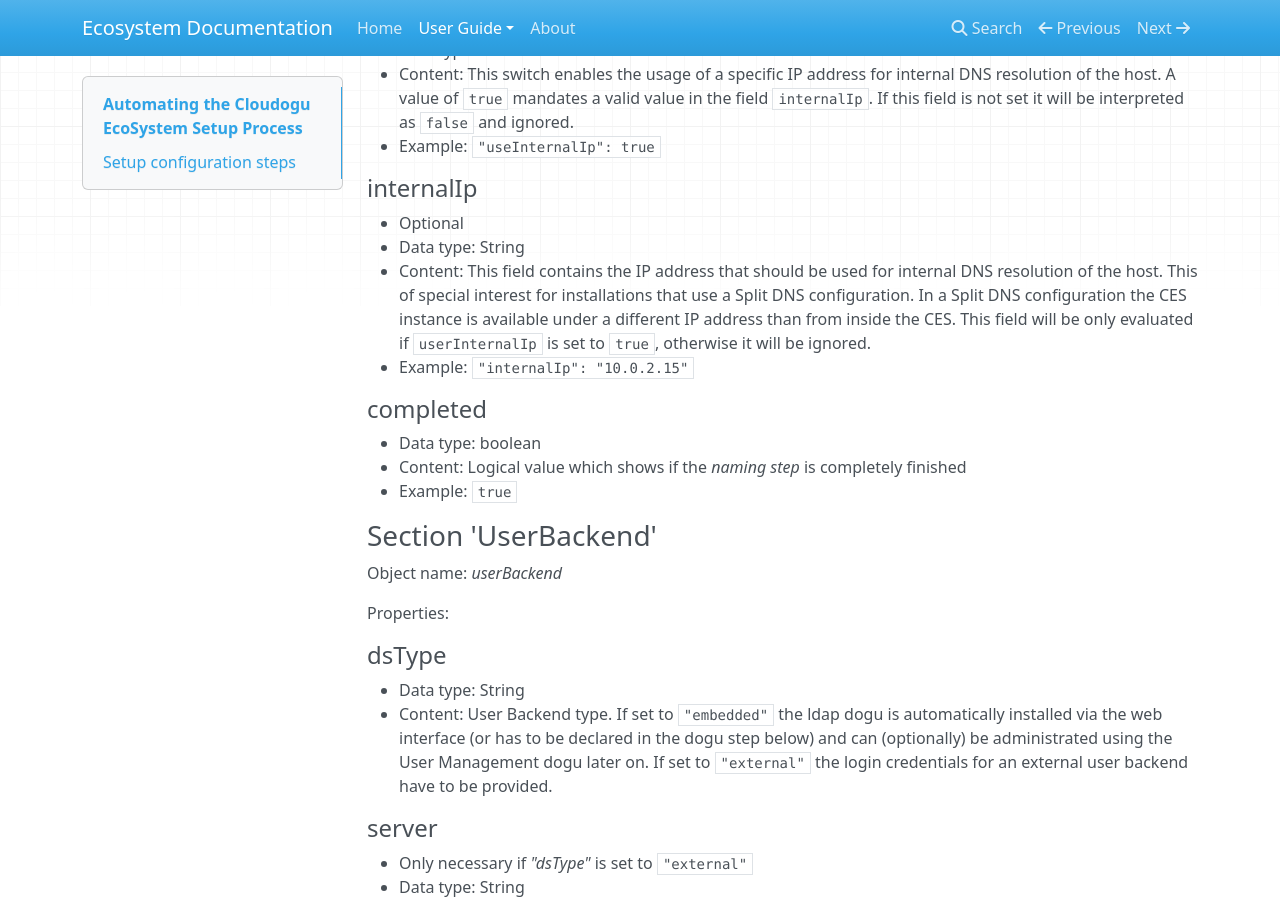
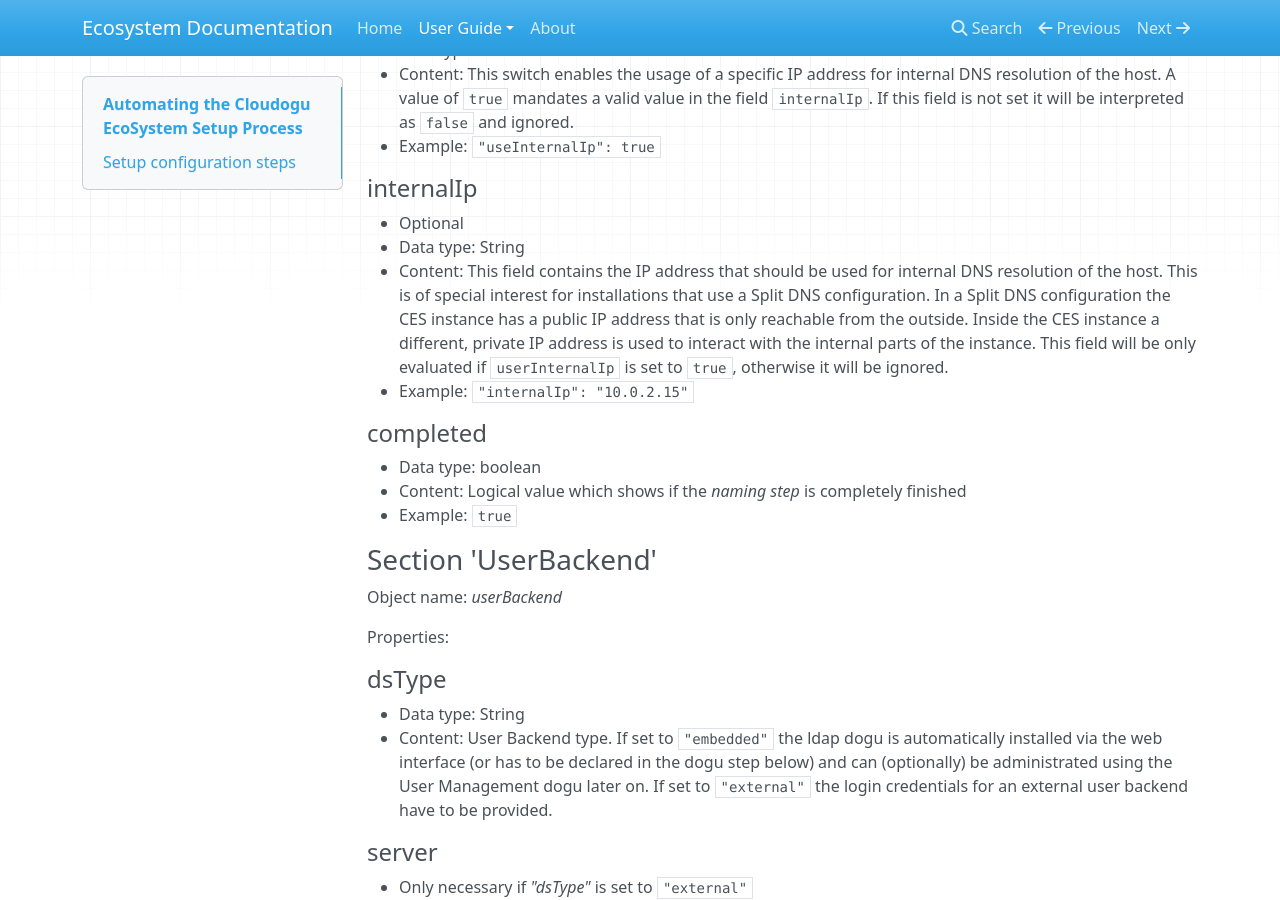
Before and after one commit to cloudogu/ecosystem, an MkDocs documentation site: the page built from docs/docs/user-guide/setup-json.md, in a window 1280 px wide and 900 px high, scrolled down 2911 px. Built offline with MkDocs 1.6.1, drawn with Linux system fonts in a browser that asks for light colours; nearby versions of some CDN libraries; old or Windows-style settings are respelled for this version of MkDocs.

Commit message:
#366 Review: Update setup property description
Clarify more how the private IP address differs from the public one.

```diff
--- a/docs/docs/user-guide/setup-json.md
+++ b/docs/docs/user-guide/setup-json.md
@@ -116,7 +116,7 @@ Properties:
 #### internalIp
 * Optional
 * Data type: String
-* Content: This field contains the IP address that should be used for internal DNS resolution of the host. This of special interest for installations that use a Split DNS configuration. In a Split DNS configuration the CES instance is available under a different IP address than from inside the CES. This field will be only evaluated if `userInternalIp` is set to `true`, otherwise it will be ignored.
+* Content: This field contains the IP address that should be used for internal DNS resolution of the host. This is of special interest for installations that use a Split DNS configuration. In a Split DNS configuration the CES instance has a public IP address that is only reachable from the outside. Inside the CES instance a different, private IP address is used to interact with the internal parts of the instance. This field will be only evaluated if `userInternalIp` is set to `true`, otherwise it will be ignored.
 * Example: `"internalIp": "10.0.2.15"`
 
 #### completed
```
